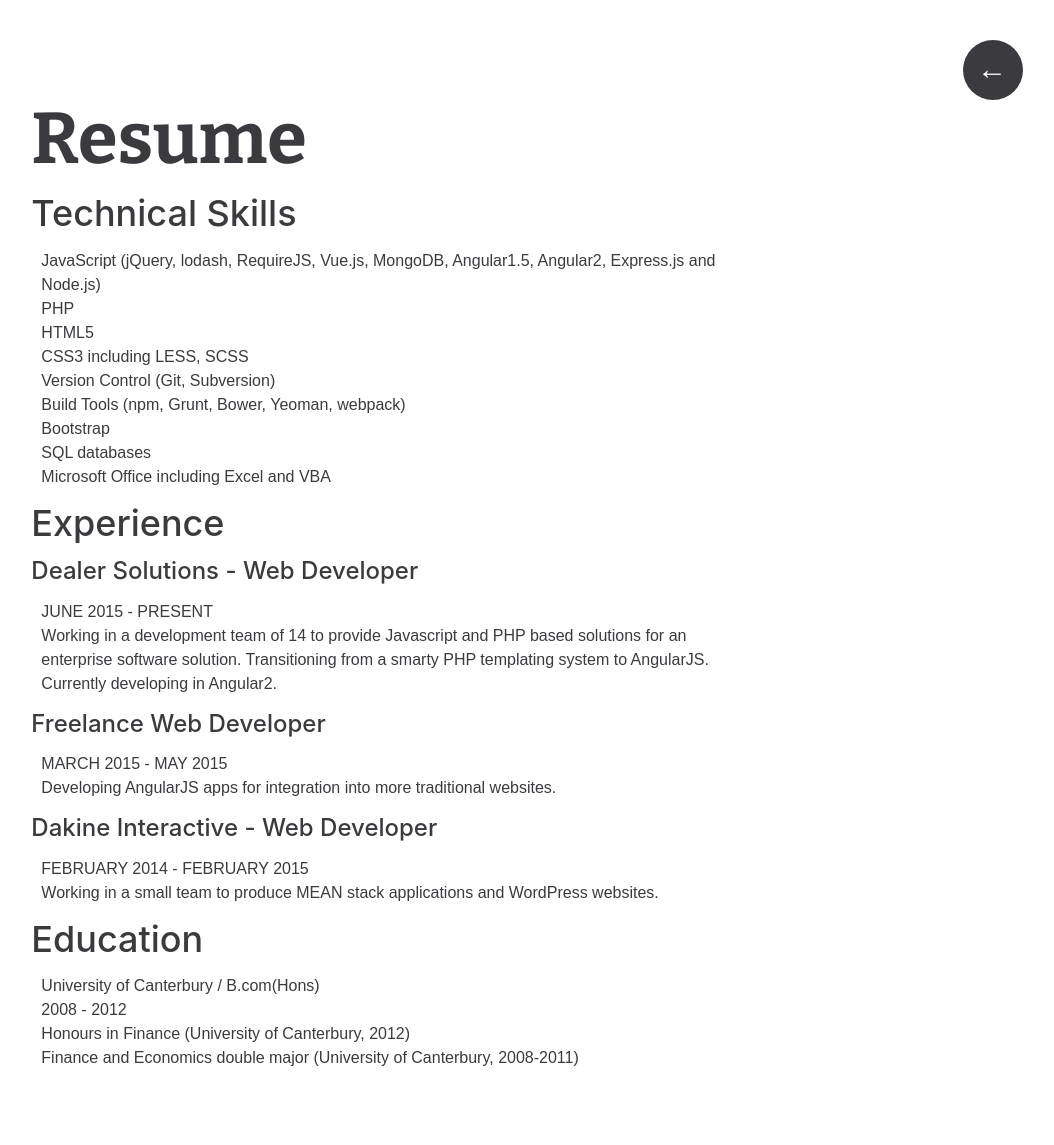
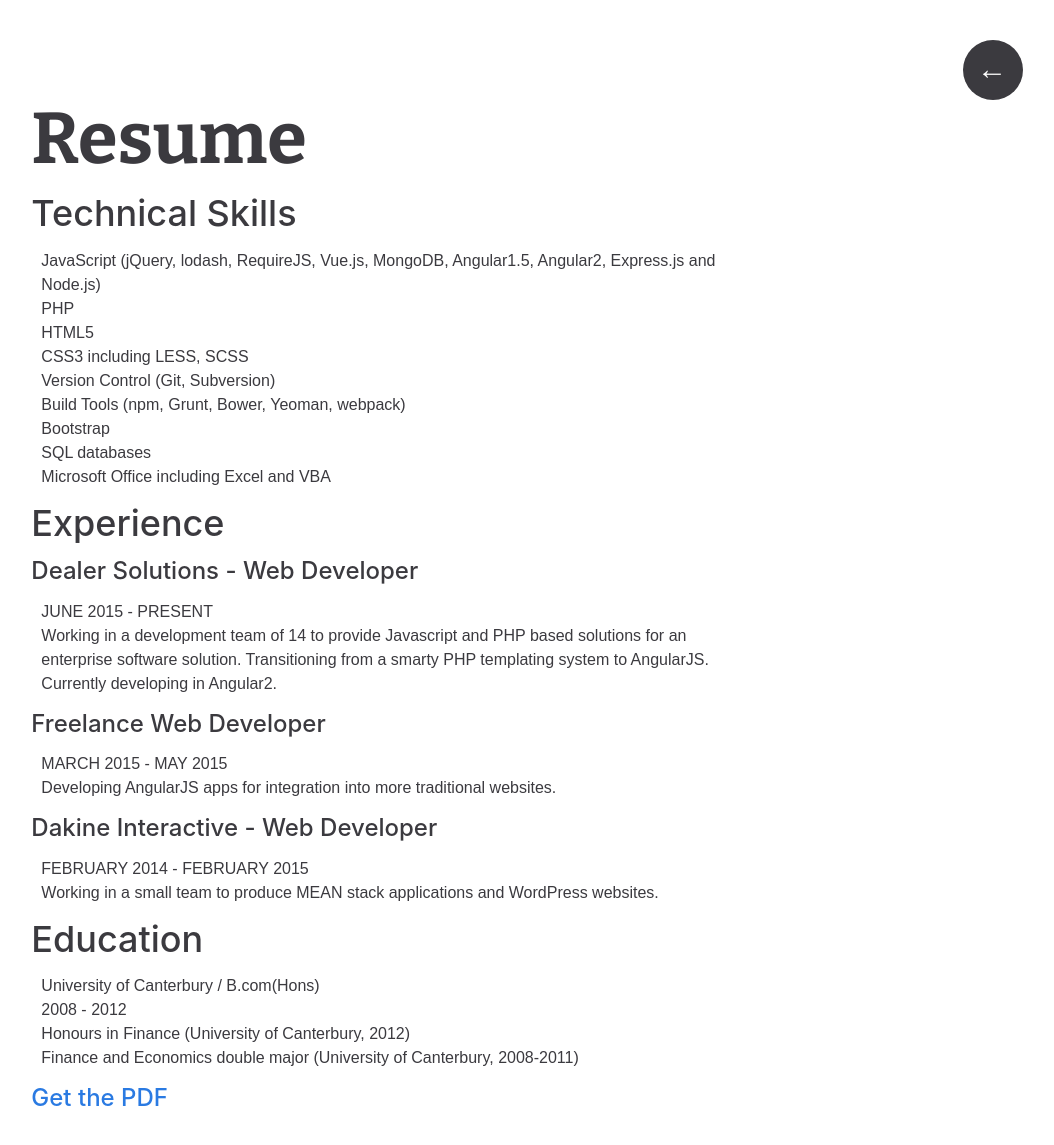
Before and after one commit to node-gs/GerardSimpson, a Jekyll site: the page built from resume.md, in a window 1280 px wide, cut to the strip 0-1181 px from the top of the page. Shown: the top 1145 px of the strip, without its empty margins (197-1251 px from the left). Built offline with Jekyll 4.4.1, drawn with Linux system fonts in a browser that asks for light colours.

Commit message:
adding pdf resume

```diff
--- a/resume.md
+++ b/resume.md
@@ -43,3 +43,5 @@ permalink: /resume/
 * 2008 - 2012
 * Honours in Finance (University of Canterbury, 2012)
 * Finance and Economics double major (University of Canterbury, 2008-2011)
+
+### [Get the PDF]({{ site.baseurl }}/documents/Resume.pdf)
```
Also changed, not shown: 1 other file.
